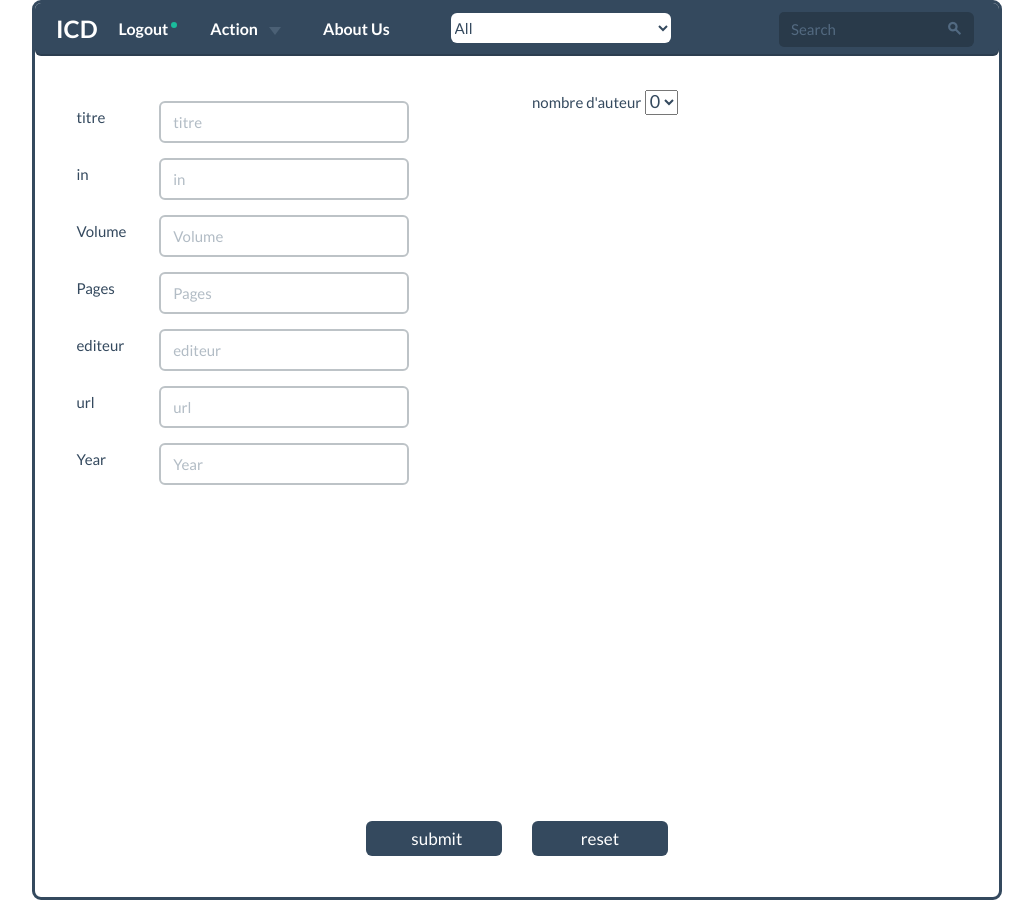
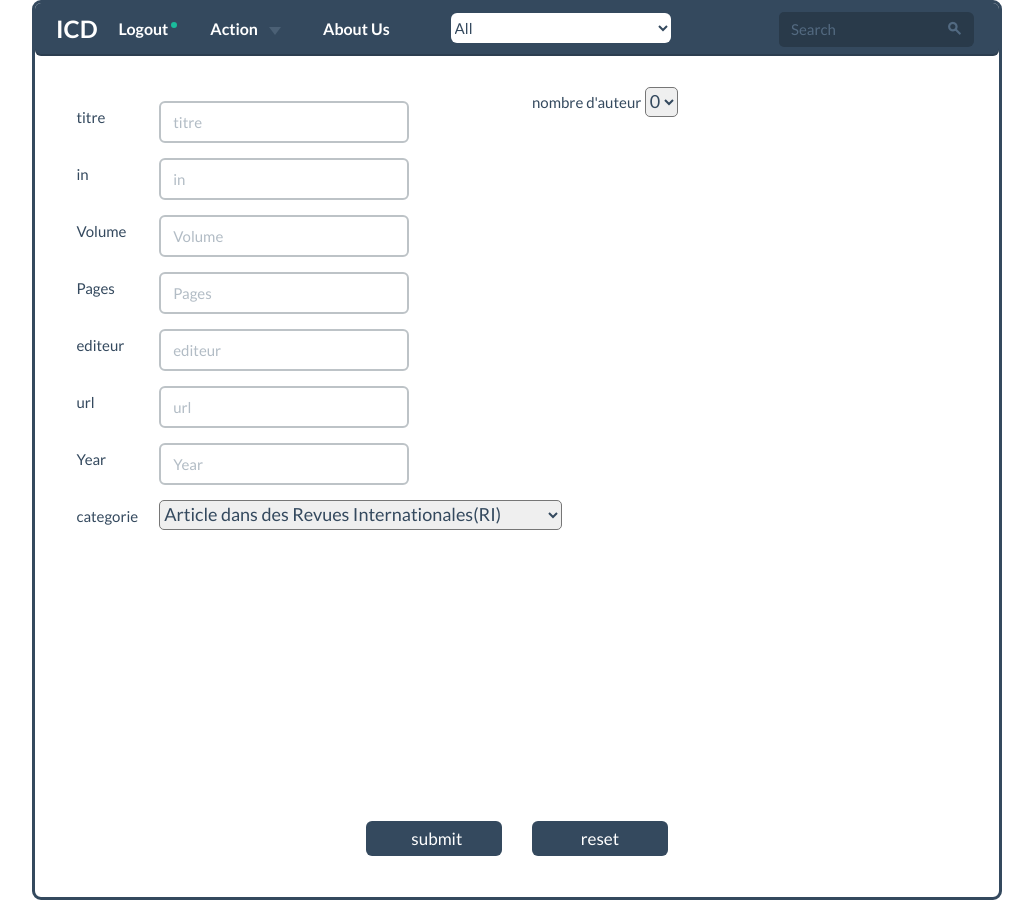
Before and after one commit to NaughtyFlame/Project-for-LO07-A16, a PHP site: page /pages/add_pubulication.php in a window 1280 px wide. Shown: the whole page, without its empty margins (123-1156 px from the left). Run offline with PHP 8.4, Linux system fonts and the light colour scheme.

Commit message:
ajouter element 'categorie'

```diff
--- a/css/add_pubilication.css
+++ b/css/add_pubilication.css
@@ -41,3 +41,8 @@ and open the template in the editor.
 .row-input{
     min-height:700px;
 }
+
+select,select:active{
+    height: 30px;
+    border-radius: 5px;
+}
--- a/pages/LoginPage.html
+++ b/pages/LoginPage.html
@@ -11,7 +11,6 @@ and open the template in the editor.
         <meta name="viewport" content="width=device-width, initial-scale=1.0">
         <link href='https://fonts.googleapis.com/css?family=Montserrat' rel='stylesheet' type='text/css'>
         <link href="../css/LoginPage.css" rel="stylesheet" type="text/css"/>
-        <link href="bootstrap/css/bootstrap.min.css" rel="stylesheet" type="text/css"/>
 
     </head>
     <body style="background:url(../images/creation_background.jpg)no-repeat center center; background-size:cover;">
@@ -30,7 +29,5 @@ and open the template in the editor.
           <a href="../index.html" class="btn">Back</a>
 	</footer>
         </form>
-
-        <script src="js/jquery-2.2.3.min.js" type="text/javascript"></script>
     </body>
 </html>
--- a/pages/add_pubulication.php
+++ b/pages/add_pubulication.php
@@ -63,6 +63,7 @@ and open the template in the editor.
 
 
         <?php
+            session_start();
             if(isset($_GET['titre'])){
                 action();
             }  else {
@@ -84,7 +85,41 @@ and open the template in the editor.
                 add_to_xml($add,'editeur','editeur');
                 add_to_xml($add,'url','url');
                 add_to_xml($add,'annee','annee');
+                if(isset($_GET['categorie'])){
+                    switch ($_GET['categorie']){
+                        case 1:$attrib=$add->addChild('categorie', 'Article dans des Revues Internationales(RI)');
+                                $attrib->addAttribute('nocategorie', '1');
+                                                        break;
+                        case 2:$attrib=$add->addChild('categorie', 'Article dans des Conférences Internationales(CI)');
+                                $attrib->addAttribute('nocategorie', '2');
+                                                        break;
+                        case 3:$attrib=$add->addChild('categorie', 'Article dans des Revues Françaises(RF)');
+                                $attrib->addAttribute('nocategorie', '3');
+                                                        break;
+                        case 4:$attrib=$add->addChild('categorie', 'Article dans des Conférences Françaises(CF)');
+                               $attrib->addAttribute('nocategorie', '4');
+                                                        break;
+                        case 5:$attrib=$add->addChild('categorie', 'Ouvrages Scientifiques');
+                                $attrib->addAttribute('nocategorie', '5');
+                                                        break;
+                        case 6:$attrib=$attrib=$add->addChild('categorie', 'Thèse de Doctorat');
+                                $attrib->addAttribute('nocategorie', '6');
+                                                        break;
+                        case 7:$attrib=$add->addChild('categorie', 'Brevet');
+                                $attrib->addAttribute('nocategorie', '7');
+                                                        break;
+                        case 8:$attrib=$add->addChild('categorie', 'Autre Production');
+                                $attrib->addAttribute('nocategorie', '8');
+                                                        break;
+
+
+                    }
+                }
+                if(isset($_SESSION['email'])){
+                    $add->addChild('upload',$_SESSION['email']);
+                }
                 $xml->asXML('pubilication.xml');
+                header("location:search.php");
             }
 
             function add_to_xml($add,$name,$tag){
@@ -120,6 +155,26 @@ and open the template in the editor.
                     form_input_text('editeur','editeur' ,'editeur' );
                     form_input_text('url','url' ,'url' );
                     form_input_text('Year','annee' ,'Year' );
+
+                    //catagorie
+                    echo("<div id='typein' class='row'>\n");
+                    echo("<div class='col-md-2 col-md-push-1'>\n");
+                    echo("<label for='categorie'>categorie</label>");
+                    echo("</div>\n");
+                    echo("<div class='col-md-6 col-md-push-1'>\n");
+                    echo("<select name='categorie'>");
+                    echo("<option value='1'>Article dans des Revues Internationales(RI)</option>");
+                    echo("<option value='2'>Article dans des Conférences Internationales(CI)</option>");
+                    echo("<option value='3'>Article dans des Revues Françaises(RF)</option>");
+                    echo("<option value='4'>Article dans des Conférences Françaises(CF)</option>");
+                    echo("<option value='5'>Ouvrages Scientifiques</option>");
+                    echo("<option value='6'>Thèse de Doctorat</option>");
+                    echo("<option value='7'>Brevet</option>");
+                    echo("<option value='8'>Autre Production</option>");
+                    echo("</select>");
+                    echo("</div>\n");
+                    echo("</div>");
+
                     echo("</div>");
                     echo("<div class='col-md-6'>");
                     echo("<label>nombre d'auteur</label>\n");
--- a/pages/login.php
+++ b/pages/login.php
@@ -27,8 +27,7 @@ and open the template in the editor.
                 session_start();
                 $_SESSION['firstname']= $ligne[2];
                 $_SESSION['password']=$ligne[1];
-                $_SESSION['eamil']=$ligne[0];
-                echo ("bonjour");
+                $_SESSION['email']=$ligne[0];
                 header("location:search.php");
             }
             else{
--- a/pages/pubilication.xml
+++ b/pages/pubilication.xml
@@ -88,4 +88,4 @@
 			<affiliation>LNIO</affiliation>
 		</affiliationlist>
 	</pubilication>
-<pubilication><auteurlist><auteur>SHI1</auteur><auteur>SHI2</auteur></auteurlist><titre>XML TEST</titre><in>SHANGHAI</in><volume>494</volume><page>2545</page><editeur>SHI MEngjie</editeur><url>she.pjp</url><annee>2016</annee></pubilication><pubilication><auteurlist><auteur>SHI M2</auteur><auteur>SHI M3</auteur></auteurlist><titre>Etudiant a utt</titre><in>le point</in><volume>165</volume><page>123</page><editeur>SHI</editeur><url>#</url><annee>2016</annee></pubilication><pubilication><auteurlist><auteur>SHI mengjie</auteur></auteurlist><titre>etudiant utt</titre><in>le point fr</in><volume>564</volume><page>111</page><editeur>SHI</editeur><url>#</url><annee>2016</annee></pubilication></icdstore>
+	<pubilication><auteurlist><auteur>admin</auteur></auteurlist><titre>test session</titre><in>test filie</in><volume>15</volume><page>123</page><editeur>admin</editeur><url>#</url><annee>2016</annee><upload>mengjie.shi@utt.fr</upload></pubilication><pubilication><auteurlist><auteur>admin</auteur></auteurlist><titre>test categorie</titre><in>test file</in><volume>123</volume><page>123</page><editeur>admin</editeur><url>#</url><annee>2016</annee><categorie>Ouvrages Scientifiques</categorie><upload>mengjie.shi@utt.fr</upload></pubilication><pubilication><auteurlist><auteur>admin</auteur></auteurlist><titre>test attribute</titre><in>test file</in><volume>132</volume><page>132</page><editeur>admin</editeur><url>#</url><annee>2016</annee><categorie nocategorie="2">Article dans des Conférences Internationales(CI)</categorie><upload>mengjie.shi@utt.fr</upload></pubilication></icdstore>
```
Also changed, not shown: pages/search.php (+17 -1 lines).
